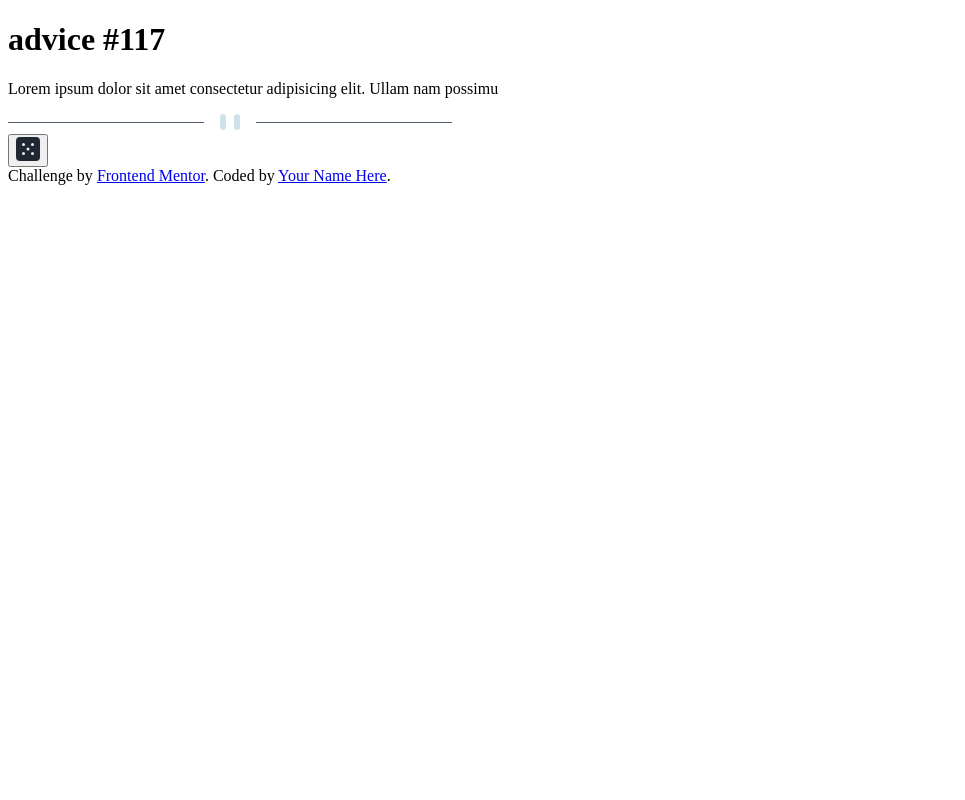
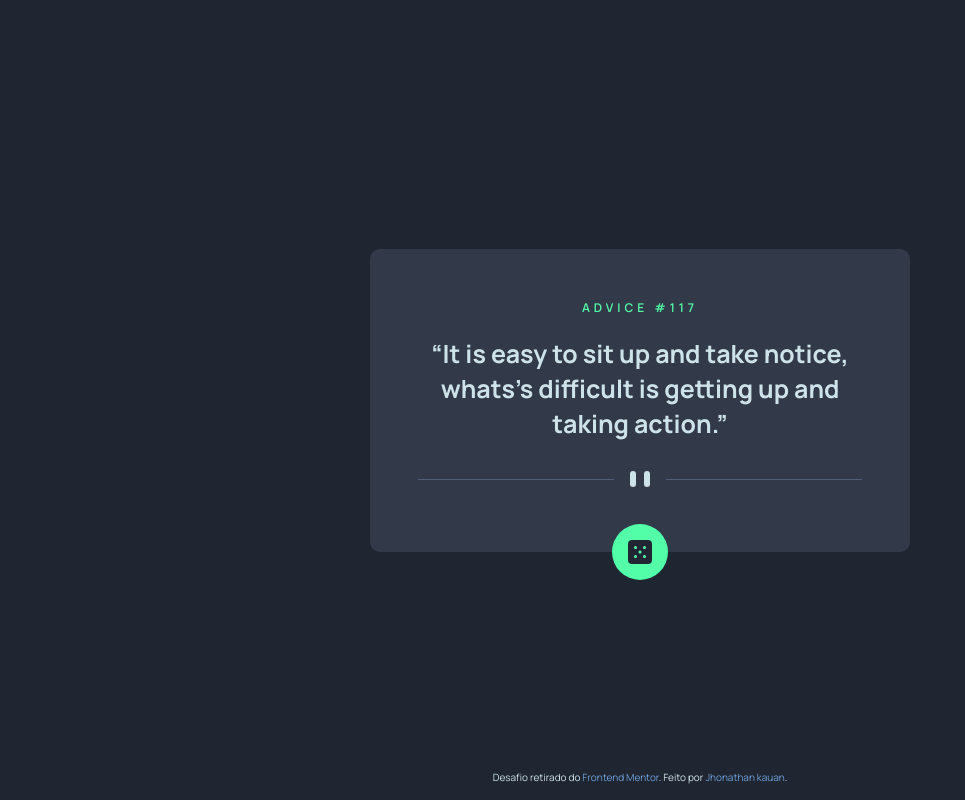
Before and after one commit to DevJhonathan-kn/advice-quote-api, a plain HTML site: page index.html in a window 1280 px wide. Shown: the whole page, without its empty margins (0-965 px from the left). Drawn offline with Linux system fonts and the light colour scheme.

Commit message:
:lipstick: styles card element

```diff
--- a/index.html
+++ b/index.html
@@ -1,29 +1,29 @@
 <!DOCTYPE html>
 <html lang="pt-BR">
 <head>
-  <link rel="stylesheet" href="/style.css">
+  <link rel="stylesheet" href="/styles.css">
   <meta charset="UTF-8">
   <meta name="viewport" content="width=device-width, initial-scale=1.0">
   <link rel="icon" type="image/png" sizes="32x32" href="./images/favicon-32x32.png">
   <title>Advice generator app</title>
   <link rel="preconnect" href="https://fonts.googleapis.com">
   <link rel="preconnect" href="https://fonts.gstatic.com" crossorigin>
-  <link href="https://fonts.googleapis.com/css2?family=Manrope:wght@800&display=swap" rel="stylesheet">
+  <link href="https://fonts.googleapis.com/css2?family=Manrope:wght@200;300;400;500;600;700;800&display=swap" rel="stylesheet">
 </head>
-<body class="body">
+<body>
   <main>
     <div class="card">
       <div class="card__wrapper">
         <h1 class="card__title">advice #117</h1>
-        <p class="card__phrase">Lorem ipsum dolor sit amet consectetur adipisicing elit. Ullam nam possimu</p>
+        <q class="card__phrase">It is easy to sit up and take notice, whats's difficult is getting up and taking action.</q>
         <div class="card__divider"><svg width="444" height="16" xmlns="http://www.w3.org/2000/svg"><g fill="none" fill-rule="evenodd"><path fill="#4F5D74" d="M0 8h196v1H0zM248 8h196v1H248z"/><g transform="translate(212)" fill="#CEE3E9"><rect width="6" height="16" rx="3"/><rect x="14" width="6" height="16" rx="3"/></g></g></svg></div>
         <button class="card__button"><svg width="24" height="24" xmlns="http://www.w3.org/2000/svg"><path d="M20 0H4a4.005 4.005 0 0 0-4 4v16a4.005 4.005 0 0 0 4 4h16a4.005 4.005 0 0 0 4-4V4a4.005 4.005 0 0 0-4-4ZM7.5 18a1.5 1.5 0 1 1 0-3 1.5 1.5 0 0 1 0 3Zm0-9a1.5 1.5 0 1 1 0-3 1.5 1.5 0 0 1 0 3Zm4.5 4.5a1.5 1.5 0 1 1 0-3 1.5 1.5 0 0 1 0 3Zm4.5 4.5a1.5 1.5 0 1 1 0-3 1.5 1.5 0 0 1 0 3Zm0-9a1.5 1.5 0 1 1 0-3 1.5 1.5 0 0 1 0 3Z" fill="#202733"/></svg></button>
       </div>
     </div>
   </main>
   <footer class="attribution">
-    Challenge by <a href="https://www.frontendmentor.io?ref=challenge" target="_blank">Frontend Mentor</a>.
-    Coded by <a href="#">Your Name Here</a>.
+    Desafio retirado do <a href="https://www.frontendmentor.io?ref=challenge" target="_blank">Frontend Mentor</a>.
+    Feito por <a href="https://github.com/jhonathan-kn" target="_blank">Jhonathan kauan</a>.
   </footer>
 </body>
 </html>
--- a/styles.css
+++ b/styles.css
@@ -1,40 +1,109 @@
 :root {
+    /* Colors */
     --Grayish-blue: hsl(217, 19%, 38%);
     --Dark-Grayish-Blue: hsl(217, 19%, 24%);
     --Dark-Blue: hsl(218, 23%, 16%);
     --Light-Cyan: hsl(193, 38%, 86%);
     --Neon-Green: hsl(150, 100%, 66%);
+    --color-link: rgb(110, 160, 216);
+
+    /* Measures */
+    --medium-spacing: 16px;
+    --card-padding: 40px 40px 62px;
+}
+
+* {
+  margin: 0;
+  padding: 0;
+  box-sizing: border-box;
+}
+
+html, body {
+    height: 100vh;
+    width: 100vw;
 }
 
 html {
     font-size: 62.5%;
 }
 
-.body {
+footer {
+    bottom: var(--medium-spacing);
+    left: 50%;
+    position: absolute;
+    transform: translateX(-50%);
+}
+
+footer a {
+    color: rgb(110, 160, 216);
+    text-decoration: none;
+}
+
+body {
+    align-items: center;
+    background-color: var(--Dark-Blue);
+    color: var(--Light-Cyan);
+    display: flex;
     font-family: "manrope";
-    background-color: hsl(218, 23%, 16%);
-    padding-top: 30%;
-    padding-left: 15%;
-    padding-right: 15%;
+    justify-content: center;
+}
+
+.card {
+    background-color: var(--Dark-Grayish-Blue);
+    border-radius: 10px;
+    max-width: 540px;
+    padding: var(--card-padding);
+    position: relative;
 }
 
 .card__wrapper {
-    background-color: hsl(217, 19%, 24%);
-    border-radius: 10px;
-    padding-right: 5%;
-    padding-left: 5%;
+    display: flex;
+    flex-direction: column;
+    margin-top: 10px;
 }
 
 .card__title {
-    font-size: medium;
+    color: var(--Neon-Green);
+    font-size: 1.2rem;
+    font-weight: 600;
+    letter-spacing: 4px;
     text-align: center;
-    padding-top: 2%;
-    color: hsl(150, 100%, 66%);
+    text-transform: uppercase;
 }
 
 .card__phrase {
+    color: var(--Light-Cyan);
     font-family: "manrope";
-    color: hsl(193, 38%, 86%);
+    text-align: center;
+    margin: 20px 0px 30px;
+    font-size: 2.5rem;
+    font-weight: 700;
 }
 
-.card__divider {}
+/* .card__phrase::after {
+    content: '"';
+    font-size: 3.2rem;
+}
+
+.card__phrase::before {
+    content: '"';
+} */
+
+.card__divider {
+    margin: 0 auto;
+}
+
+.card__button {
+    align-items: center;
+    background-color: var(--Neon-Green);
+    border: none;
+    border-radius: 50%;
+    bottom: -28px;
+    display: flex;
+    height: 56px;
+    justify-content: center;
+    left: 50%;
+    position: absolute;
+    transform: translateX(-50%);
+    width: 56px;
+}
```
